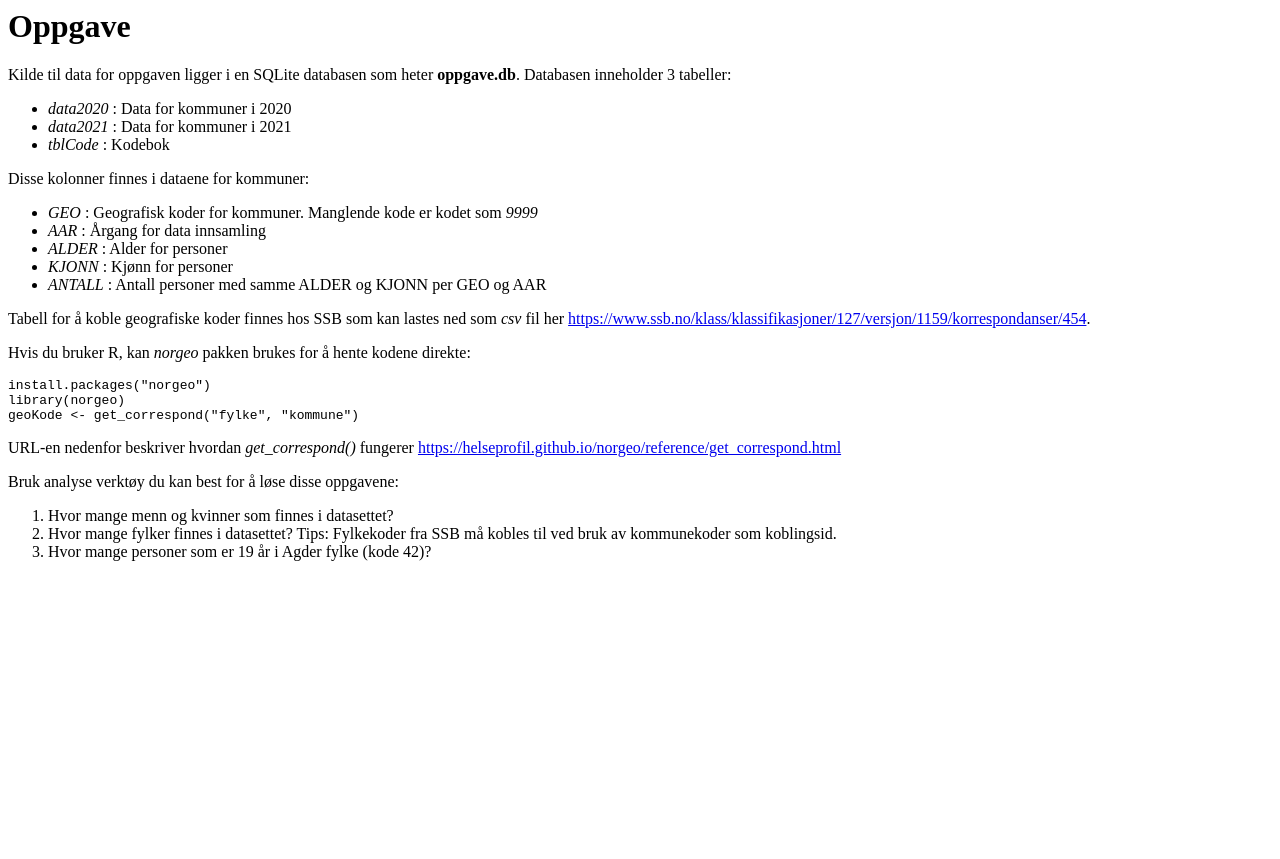
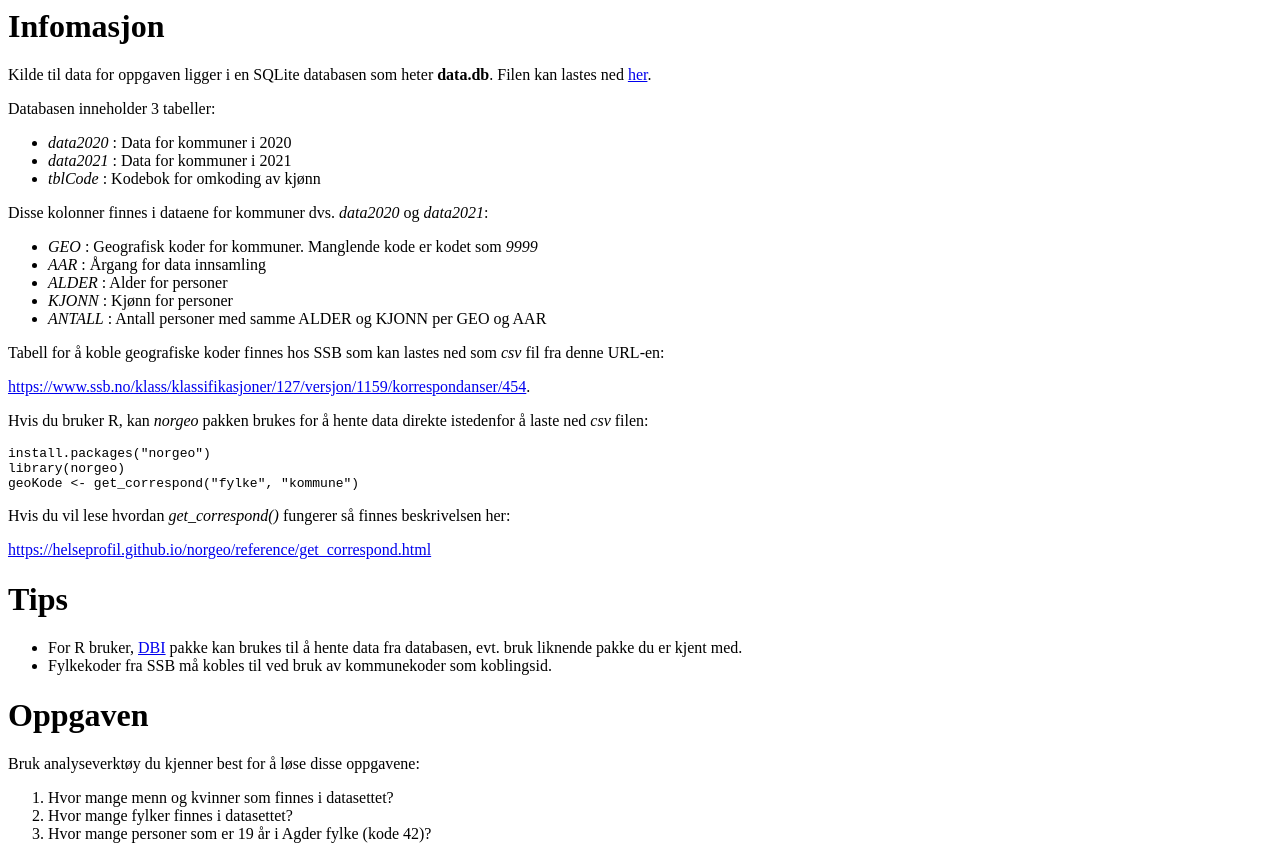
Before and after one commit to khelse/oppgaver, a plain HTML site: page docs/index.html in a window 1280 px wide. Before the commit the page ends 800 px from the top, so only its background shows below. Drawn offline with Linux system fonts and the light colour scheme.

Commit message:
Update oppgaver

```diff
--- a/docs/index.html
+++ b/docs/index.html
@@ -1,11 +1,12 @@
-<h1 id="oppgave">Oppgave</h1>
-<p>Kilde til data for oppgaven ligger i en SQLite databasen som heter <strong>oppgave.db</strong>. Databasen inneholder 3 tabeller:</p>
+<h1 id="infomasjon">Infomasjon</h1>
+<p>Kilde til data for oppgaven ligger i en SQLite databasen som heter <strong>data.db</strong>. Filen kan lastes ned <a href="https://github.com/khelse/oppgaver/raw/main/data.db" title="databasen">her</a>.</p>
+<p>Databasen inneholder 3 tabeller:</p>
 <ul>
 <li><em>data2020</em> : Data for kommuner i 2020</li>
 <li><em>data2021</em> : Data for kommuner i 2021</li>
-<li><em>tblCode</em> : Kodebok</li>
+<li><em>tblCode</em> : Kodebok for omkoding av kjønn</li>
 </ul>
-<p>Disse kolonner finnes i dataene for kommuner:</p>
+<p>Disse kolonner finnes i dataene for kommuner dvs. <em>data2020</em> og <em>data2021</em>:</p>
 <ul>
 <li><em>GEO</em> : Geografisk koder for kommuner. Manglende kode er kodet som <em>9999</em></li>
 <li><em>AAR</em> : Årgang for data innsamling</li>
@@ -13,15 +14,23 @@
 <li><em>KJONN</em> : Kjønn for personer</li>
 <li><em>ANTALL</em> : Antall personer med samme ALDER og KJONN per GEO og AAR</li>
 </ul>
-<p>Tabell for å koble geografiske koder finnes hos SSB som kan lastes ned som <em>csv</em> fil her <a href="https://www.ssb.no/klass/klassifikasjoner/127/versjon/1159/korrespondanser/454">https://www.ssb.no/klass/klassifikasjoner/127/versjon/1159/korrespondanser/454</a>.</p>
-<p>Hvis du bruker R, kan <em>norgeo</em> pakken brukes for å hente kodene direkte:</p>
+<p>Tabell for å koble geografiske koder finnes hos SSB som kan lastes ned som <em>csv</em> fil fra denne URL-en:</p>
+<p><a href="https://www.ssb.no/klass/klassifikasjoner/127/versjon/1159/korrespondanser/454">https://www.ssb.no/klass/klassifikasjoner/127/versjon/1159/korrespondanser/454</a>.</p>
+<p>Hvis du bruker R, kan <em>norgeo</em> pakken brukes for å hente data direkte istedenfor å laste ned <em>csv</em> filen:</p>
 <div class="sourceCode" id="cb1"><pre class="sourceCode r"><code class="sourceCode r"><span id="cb1-1"><a href="#cb1-1"></a><span class="kw">install.packages</span>(<span class="st">&quot;norgeo&quot;</span>)</span>
 <span id="cb1-2"><a href="#cb1-2"></a><span class="kw">library</span>(norgeo)</span>
 <span id="cb1-3"><a href="#cb1-3"></a>geoKode &lt;-<span class="st"> </span><span class="kw">get_correspond</span>(<span class="st">&quot;fylke&quot;</span>, <span class="st">&quot;kommune&quot;</span>)</span></code></pre></div>
-<p>URL-en nedenfor beskriver hvordan <em>get_correspond()</em> fungerer <a href="https://helseprofil.github.io/norgeo/reference/get_correspond.html">https://helseprofil.github.io/norgeo/reference/get_correspond.html</a></p>
-<p>Bruk analyse verktøy du kan best for å løse disse oppgavene:</p>
+<p>Hvis du vil lese hvordan <em>get_correspond()</em> fungerer så finnes beskrivelsen her:</p>
+<p><a href="https://helseprofil.github.io/norgeo/reference/get_correspond.html">https://helseprofil.github.io/norgeo/reference/get_correspond.html</a></p>
+<h1 id="tips">Tips</h1>
+<ul>
+<li>For R bruker, <a href="https://dbi.r-dbi.org/">DBI</a> pakke kan brukes til å hente data fra databasen, evt. bruk liknende pakke du er kjent med.</li>
+<li>Fylkekoder fra SSB må kobles til ved bruk av kommunekoder som koblingsid.</li>
+</ul>
+<h1 id="oppgaven">Oppgaven</h1>
+<p>Bruk analyseverktøy du kjenner best for å løse disse oppgavene:</p>
 <ol type="1">
 <li>Hvor mange menn og kvinner som finnes i datasettet?</li>
-<li>Hvor mange fylker finnes i datasettet? Tips: Fylkekoder fra SSB må kobles til ved bruk av kommunekoder som koblingsid.</li>
+<li>Hvor mange fylker finnes i datasettet?</li>
 <li>Hvor mange personer som er 19 år i Agder fylke (kode 42)?</li>
 </ol>
```
